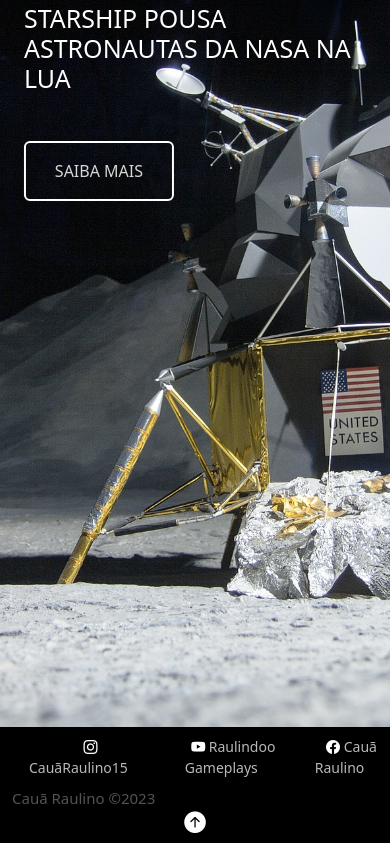
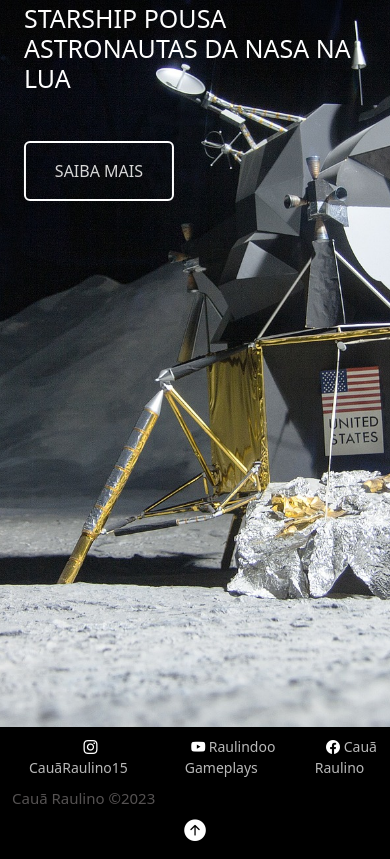
Before and after one commit to raulino20/SPACEE, a website: page index.html in a window 390 px wide. Shown: the part 2649-3508 px from the top of the page. Drawn offline with nearby package versions, Linux system fonts and the light colour scheme.

Commit message:
Update style.css

```diff
--- a/style/style.css
+++ b/style/style.css
@@ -150,9 +150,9 @@
   flex-wrap: wrap;
 }
 
-@media (max-width: 500px) {
+@media (max-width: 768px) {
   .footer {
-    height: auto;
+    height: max-content;
     flex-wrap: nowrap;
     display: flex;
     flex-direction: column;
@@ -629,4 +629,12 @@
   }
 }
 
+.Span{
+    z-index: 3;
+    background-color: transparent;
+    margin: 0.5rem;
+    text-align: end;
+}
+
+
 /*# sourceMappingURL=style.css.map */
```
